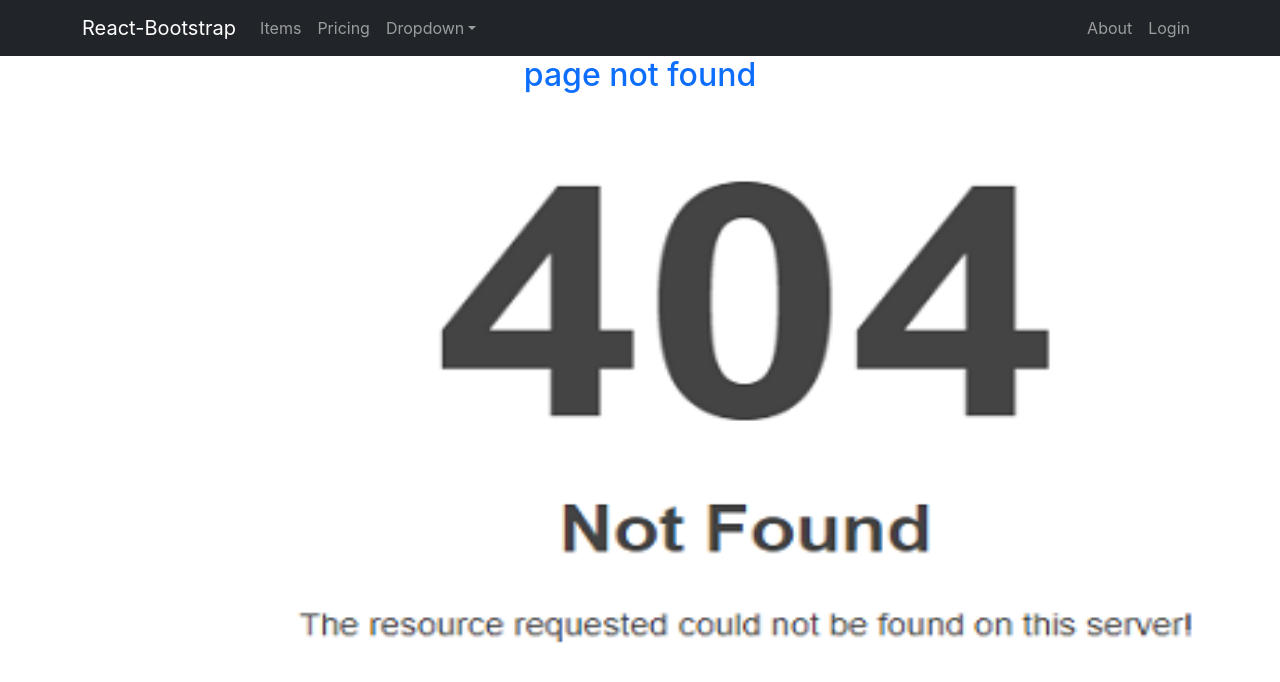
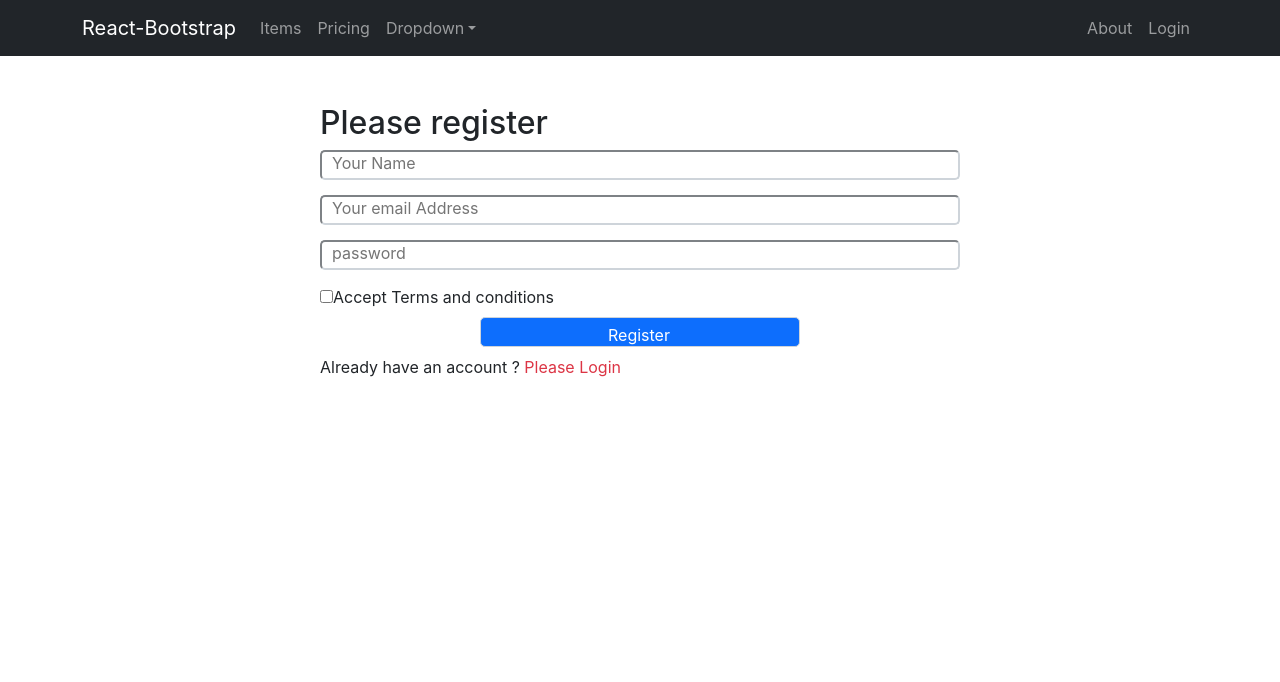
Before and after one commit to Jaman-M/D-Warehouse-management-client-side, a React (Create React App) app: page /register in a window 1280 px wide. Before the commit this address had no page. Shown: the top 682 px of the page. Built offline with nearby package versions, Linux system fonts and the light colour scheme.

Commit message:
create login and register form

```diff
--- a/src/App.js
+++ b/src/App.js
@@ -4,6 +4,7 @@ import './App.css';
 import About from './Pages/About/About';
 import Home from './Pages/Home/Home/Home';
 import Login from './Pages/Login/Login/Login';
+import Register from './Pages/Login/Register/Register';
 import ProductDetail from './Pages/ProductDetail/ProductDetail';
 import Header from './Pages/Shared/Header/Header';
 import NotFound from './Pages/Shared/NotFound/NotFound';
@@ -18,6 +19,7 @@ function App() {
         <Route path='/product/:productId' element={<ProductDetail></ProductDetail>}></Route>
         <Route path='/about' element={<About></About>}></Route>
         <Route path='/login' element={<Login></Login>}></Route>
+        <Route path='/register' element={<Register></Register>}></Route>
         <Route path="*" element={<NotFound></NotFound>}></Route>
       </Routes>
     </div>
--- a/src/Pages/Login/Login/Login.js
+++ b/src/Pages/Login/Login/Login.js
@@ -1,9 +1,43 @@
-import React from 'react';
+import React, { useRef } from 'react';
+import { Button, Form } from 'react-bootstrap';
+import { Link, useNavigate } from 'react-router-dom';
 
 const Login = () => {
+    const emailRef = useRef('');
+    const passwordRef = useRef('');
+    const navigate = useNavigate();
+
+    const handleSubmit = event=>{
+        event.preventfault();
+        const email = emailRef.current.value;
+        const password = passwordRef.current.value;
+    }
+
+    const navigateRegister = () =>{
+        navigate('register');
+    }
+
     return (
-        <div>
+        <div className='container w-50 mx-auto mt-5'>
             <h2>Please login</h2>
+                <Form onSubmit={handleSubmit}>
+                    <Form.Group className="mb-3" controlId="formBasicEmail">
+                    <Form.Label>Email address</Form.Label>
+                    <Form.Control ref={emailRef} type="email" placeholder="Enter email" />
+                </Form.Group>
+
+                <Form.Group className="mb-3" controlId="formBasicPassword">
+                    <Form.Label>Password</Form.Label>
+                    <Form.Control ref={passwordRef} type="password" placeholder="Password" />
+                </Form.Group>
+                <Form.Group className="mb-3" controlId="formBasicCheckbox">
+                    <Form.Check type="checkbox" label="Check me out" />
+                </Form.Group>
+                <Button variant="primary" type="submit">
+                    Submit
+                </Button>
+                </Form>
+                <p>New to D-Warehouse? <Link to="/register" className='text-danger pe-auto text-decoration-none' onClick={navigateRegister}>Please Register</Link> </p>
         </div>
     );
 };
--- /dev/null
+++ b/src/Pages/Login/Register/Register.css
@@ -0,0 +1,19 @@
+.register-form{
+    margin: 0 auto;
+    width: 50%;
+}
+
+.register-form input:not([type=checkbox]){
+    display: block;
+    width: 100%;
+    height: 30px;
+    border-radius: 5px;
+    border-color: #ced4da;
+    padding-left: 10px;
+
+    padding-bottom: 10px;
+    padding-top: 5px;
+    font-size: 16px;
+    margin-bottom: 15px;
+
+}
--- a/src/Pages/Login/Register/Register.js
+++ b/src/Pages/Login/Register/Register.js
@@ -1,9 +1,29 @@
 import React from 'react';
+import { Link, useNavigate } from 'react-router-dom';
+import './Register.css'
 
 const Register = () => {
+    const navigate = useNavigate();
+
+    const navigateLogin = () => {
+        navigate('/login');
+    }
+    const handleRegister = event =>{
+        event.preventDefault();
+    }
     return (
-        <div>
-            <h2>please register</h2>
+        <div className='register-form mt-5'>
+            <h2 className=''>Please register</h2>
+            <form onSubmit={handleRegister}>
+                <input type="text" name="name" id="" placeholder='Your Name' />
+                <input type="email" name="email" id="" placeholder='Your email Address' required/>
+                <input type="password" name="password" id="" placeholder='password' required/>
+                <input type="checkbox" name="terms" id="terms" />
+                <label htmlFor="terms">Accept Terms and conditions</label>
+                <input className='w-50 mx-auto btn mt-2 mb-2 btn-primary ' type="submit" value="Register" />
+            </form>
+            <p>Already have an account ? <Link to="/login" className='text-danger pe-auto text-decoration-none' onClick={navigateLogin}>Please Login</Link></p>
+
         </div>
     );
 };
```
